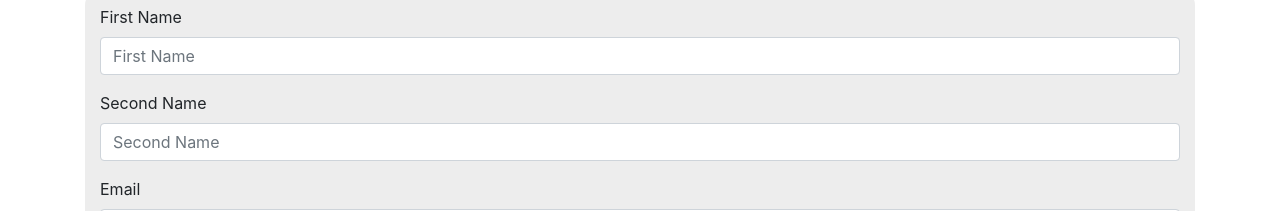
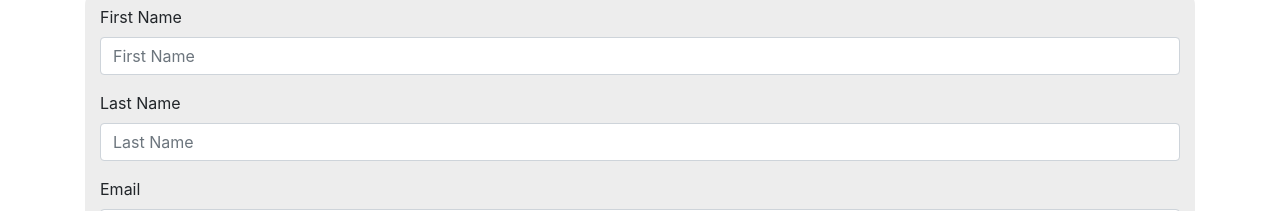
Before and after one commit to trojano31/eventForm, a React app in the folder frontend/: page / in a window 1280 px wide. Shown: the part 114-325 px from the top of the page. Built offline with nearby package versions, Linux system fonts and the light colour scheme.

Commit message:
change secondName to lastName

```diff
--- a/frontend/src/actions/rootActions.js
+++ b/frontend/src/actions/rootActions.js
@@ -25,12 +25,12 @@ export const postingFailed = err => {
 export const postEventForm = values => {
   return dispatch => {
     dispatch(postingForm());
-    const { date, email, firstName, secondName } = values;
+    const { date, email, firstName, lastName } = values;
     const event = {
       date: date.toISOString(),
       email,
       firstName,
-      secondName
+      lastName
     };
     return axios.post(`${apiEndpoint}/events`, event)
       .then(() => {
--- a/frontend/src/components/EventForm.jsx
+++ b/frontend/src/components/EventForm.jsx
@@ -20,11 +20,11 @@ const EventForm = ({ handleSubmit, isError, errorMessage, success }) => (
       validate={[required, alphaNumeric, minLength(2)]}
     />
     <Field
-      name="secondName"
+      name="lastName"
       component={TextInput}
       type="text"
-      label="Second Name"
-      placeholder="Second Name"
+      label="Last Name"
+      placeholder="Last Name"
       validate={[required, alphaNumeric, minLength(2)]}
 
     />
```
Also changed, not shown: 1 other file (tests, documents, lock files or other folders).
